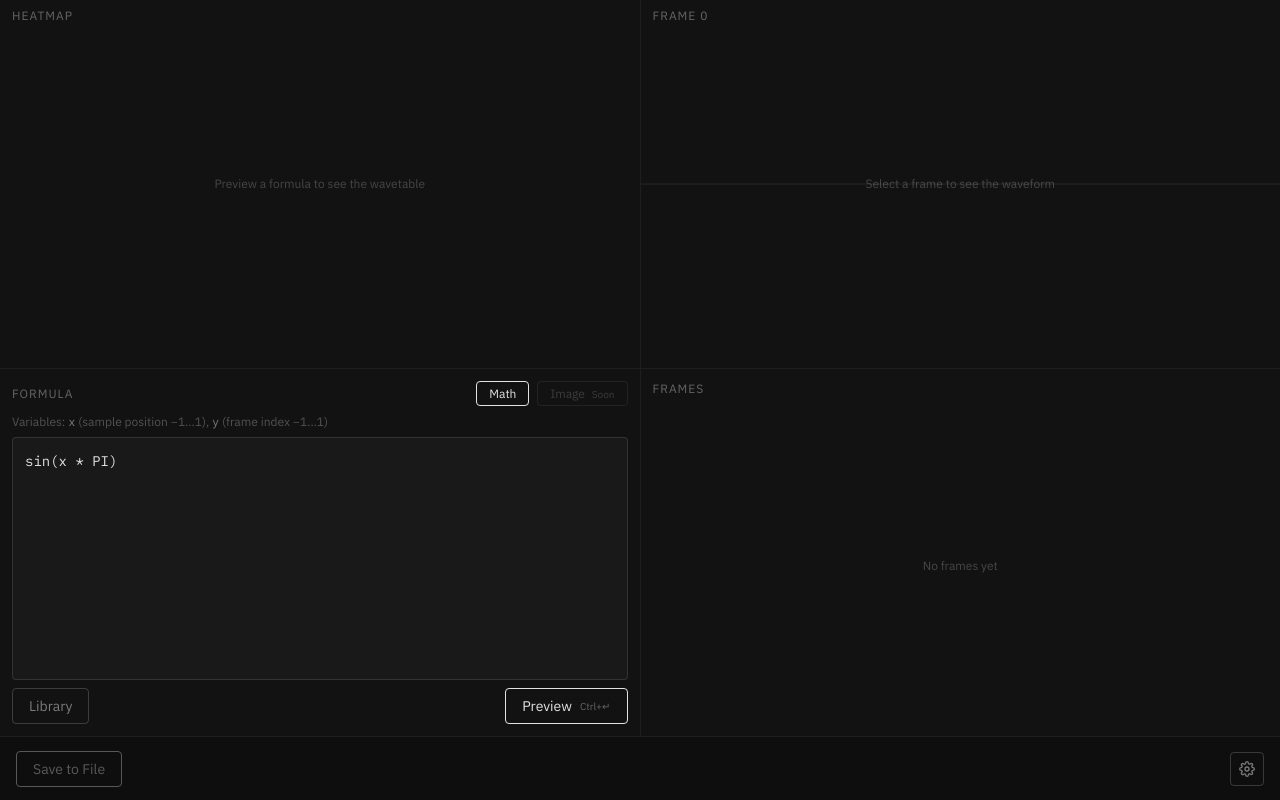
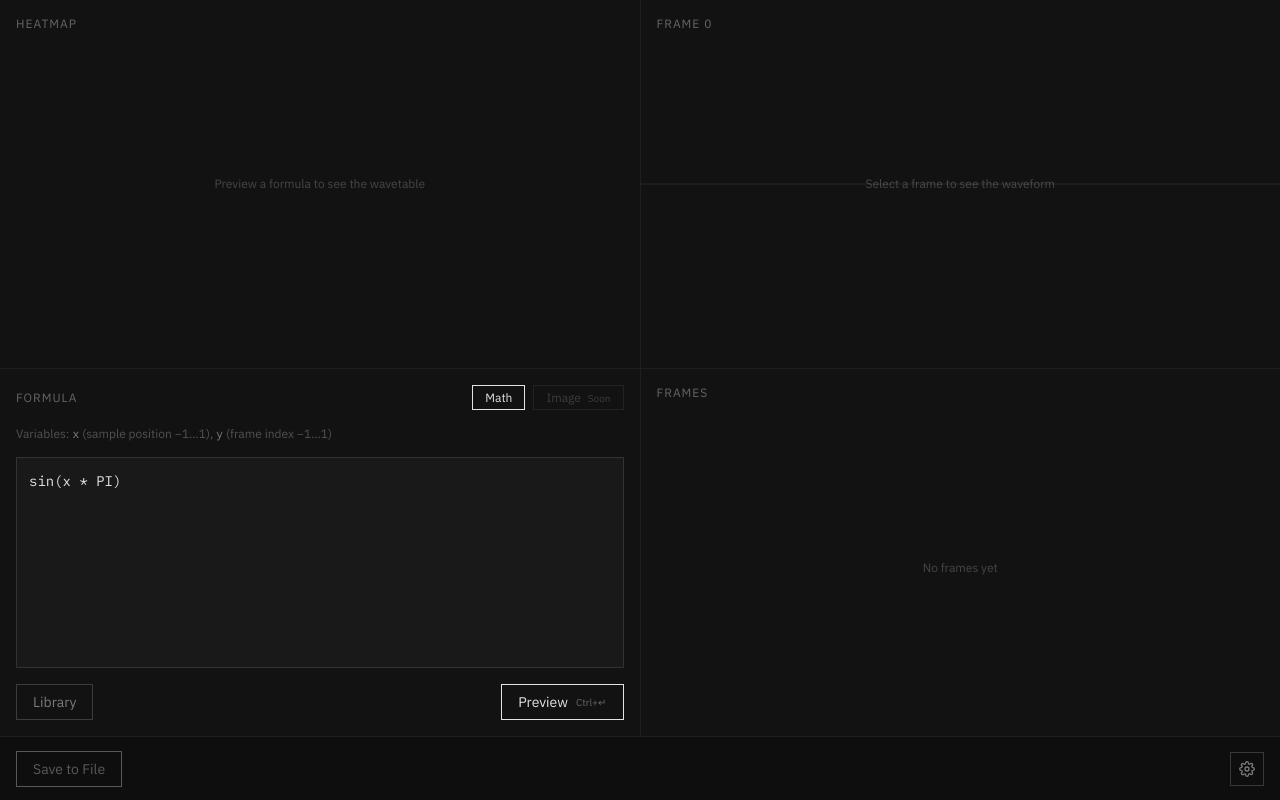
Before and after one commit to linearsunrise/zware, a Vue app: page / in a window 1280 px wide. Built offline with nearby package versions, Linux system fonts and the light colour scheme.

Commit message:
fixed styles

```diff
--- a/src/app/styles/index.css
+++ b/src/app/styles/index.css
@@ -46,7 +46,6 @@ input, select, textarea {
 
 ::-webkit-scrollbar-thumb {
   background: rgba(227, 227, 227, 0.15);
-  border-radius: 0.5rem;
 }
 
 ::-webkit-scrollbar-thumb:hover {
--- a/src/features/settings/ui/SettingsPopup.vue
+++ b/src/features/settings/ui/SettingsPopup.vue
@@ -86,7 +86,7 @@ function onFrameCountChange(e: Event) {
   right: 0;
   background: #1a1a1a;
   border: 0.25rem solid rgba(227, 227, 227, 0.15);
-  border-radius: 2rem;
+  ;
   padding: 4rem;
   min-width: 72rem;
   display: flex;
@@ -125,7 +125,7 @@ function onFrameCountChange(e: Event) {
   padding: 1.5rem 3rem;
   font-family: 'IBM Plex Sans', sans-serif;
   font-size: 3.5rem;
-  border-radius: 1rem;
+  ;
   cursor: pointer;
   outline: none;
 }
@@ -137,7 +137,7 @@ function onFrameCountChange(e: Event) {
   padding: 1.5rem 3rem;
   font-family: 'IBM Plex Mono', monospace;
   font-size: 3.5rem;
-  border-radius: 1rem;
+  ;
   outline: none;
   width: 24rem;
   box-sizing: border-box;
--- a/src/widgets/bottom-bar/ui/BottomBar.vue
+++ b/src/widgets/bottom-bar/ui/BottomBar.vue
@@ -76,7 +76,7 @@ function handleSave() {
   padding: 2rem 4rem;
   font-family: 'IBM Plex Sans', sans-serif;
   font-size: 3.5rem;
-  border-radius: 1rem;
+  ;
   cursor: pointer;
   border: 0.25rem solid rgba(227, 227, 227, 0.2);
   background: transparent;
--- a/src/widgets/formula-editor/ui/FormulaEditor.vue
+++ b/src/widgets/formula-editor/ui/FormulaEditor.vue
@@ -170,9 +170,9 @@ function formatDate(ts: number): string {
   flex-direction: column;
   width: 100%;
   height: 100%;
-  padding: 3rem;
+  padding: 4rem;
   box-sizing: border-box;
-  gap: 2rem;
+  gap: 4rem;
 }
 
 .formula-editor__header {
@@ -202,7 +202,7 @@ function formatDate(ts: number): string {
   border: 0.25rem solid rgba(227, 227, 227, 0.2);
   color: rgba(227, 227, 227, 0.5);
   cursor: pointer;
-  border-radius: 1rem;
+  ;
 }
 
 .formula-editor__tab--active {
@@ -238,7 +238,7 @@ function formatDate(ts: number): string {
   background: rgba(255, 255, 255, 0.03);
   color: #e3e3e3;
   border: 0.25rem solid rgba(227, 227, 227, 0.12);
-  border-radius: 1rem;
+  ;
   font-family: 'IBM Plex Mono', monospace;
   font-size: 3.5rem;
   line-height: 1.6;
@@ -274,7 +274,7 @@ function formatDate(ts: number): string {
   padding: 2rem 4rem;
   font-family: 'IBM Plex Sans', sans-serif;
   font-size: 3.5rem;
-  border-radius: 1rem;
+  ;
   cursor: pointer;
   border: 0.25rem solid rgba(227, 227, 227, 0.2);
   background: transparent;
@@ -313,12 +313,12 @@ function formatDate(ts: number): string {
   flex-direction: column;
   flex: 1;
   min-height: 0;
-  gap: 2rem;
+  gap: 4rem;
 }
 
 .formula-library__save {
   display: flex;
-  gap: 2rem;
+  gap: 4rem;
   flex-shrink: 0;
 }
 
@@ -327,7 +327,7 @@ function formatDate(ts: number): string {
   background: rgba(255, 255, 255, 0.03);
   color: #e3e3e3;
   border: 0.25rem solid rgba(227, 227, 227, 0.12);
-  border-radius: 1rem;
+  ;
   font-family: 'IBM Plex Sans', sans-serif;
   font-size: 3.5rem;
   padding: 2rem 3rem;
@@ -373,7 +373,7 @@ function formatDate(ts: number): string {
   gap: 3rem;
   padding: 2.5rem 3rem;
   border: 0.25rem solid rgba(227, 227, 227, 0.08);
-  border-radius: 1rem;
+  ;
   transition: border-color 0.15s;
 }
 
@@ -431,7 +431,7 @@ function formatDate(ts: number): string {
   font-size: 4rem;
   background: transparent;
   border: 0.25rem solid transparent;
-  border-radius: 1rem;
+  ;
   color: rgba(227, 227, 227, 0.3);
   cursor: pointer;
   transition: color 0.15s, border-color 0.15s;
--- a/src/widgets/frame-selector/ui/FrameSelector.vue
+++ b/src/widgets/frame-selector/ui/FrameSelector.vue
@@ -78,8 +78,8 @@ onUpdated(drawAll)
   width: 100%;
   height: 100%;
   overflow: hidden;
-  gap: 3rem;
-  padding: 3rem;
+  gap: 4rem;
+  padding: 4rem;
   box-sizing: border-box;
 }
 
--- a/src/widgets/heatmap/ui/WavetableHeatmap.vue
+++ b/src/widgets/heatmap/ui/WavetableHeatmap.vue
@@ -90,8 +90,8 @@ onUnmounted(() => {
 
 .heatmap__label {
   position: absolute;
-  top: 2rem;
-  left: 3rem;
+  top: 4rem;
+  left: 4rem;
   font-size: 3rem;
   color: rgba(227, 227, 227, 0.4);
   letter-spacing: 0.25rem;
--- a/src/widgets/oscilloscope/ui/Oscilloscope.vue
+++ b/src/widgets/oscilloscope/ui/Oscilloscope.vue
@@ -86,8 +86,8 @@ onUnmounted(() => {
 
 .oscilloscope__label {
   position: absolute;
-  top: 2rem;
-  left: 3rem;
+  top: 4rem;
+  left: 4rem;
   font-size: 3rem;
   color: rgba(227, 227, 227, 0.4);
   letter-spacing: 0.25rem;
```
